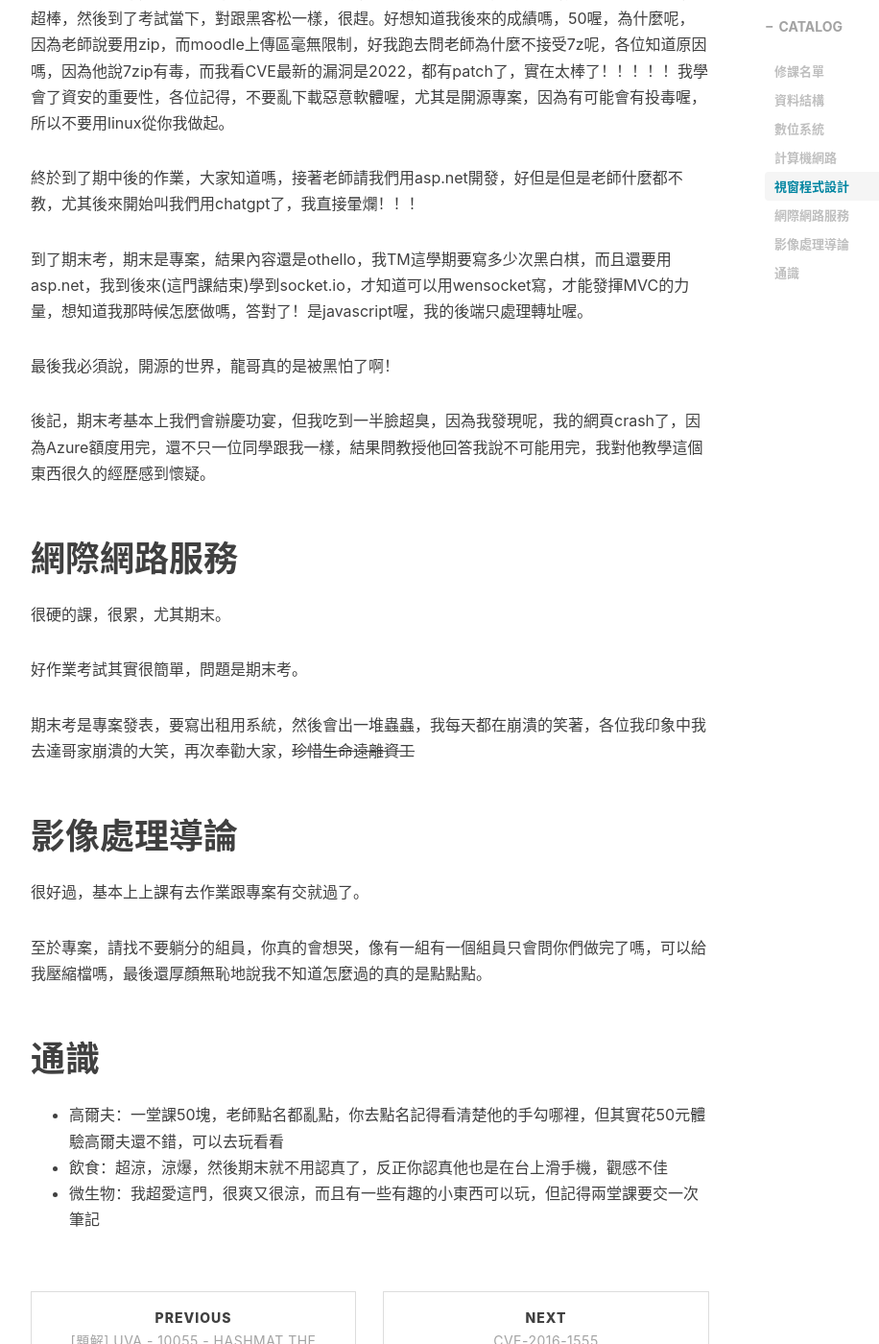
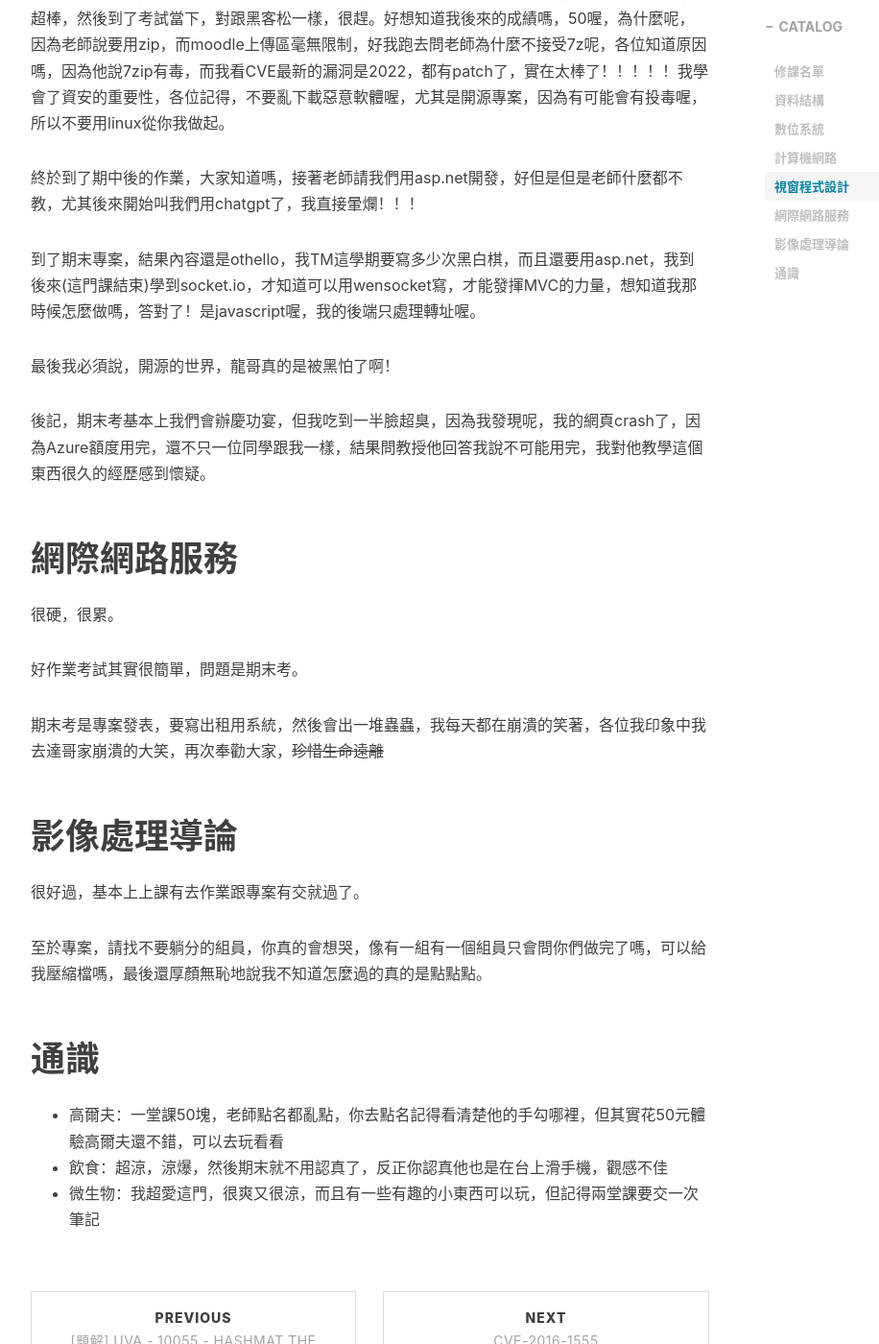
Before and after one commit to Deedeep260/deedeep260.github.io, a Jekyll site: the page built from _posts/course/2024-02-13-course.md, in a window 1280 px wide and 1400 px high, scrolled down 2131 px. Shown: the whole window at 96% size, without its empty margins (233-1149 px from the left). Built offline with Jekyll 4.4.1, drawn with Linux system fonts in a browser that asks for light colours; nearby versions of some CDN libraries; comment, search, counter and statistics services are not loaded.

Commit message:
Update 2024-02-13-course.md

```diff
--- a/_posts/course/2024-02-13-course.md
+++ b/_posts/course/2024-02-13-course.md
@@ -57,18 +57,18 @@ POP = ?
 
 終於到了期中後的作業，大家知道嗎，接著老師請我們用asp.net開發，好但是但是老師什麼都不教，尤其後來開始叫我們用chatgpt了，我直接暈爛！！！
 
-到了期末考，期末是專案，結果內容還是othello，我TM這學期要寫多少次黑白棋，而且還要用asp.net，我到後來(這門課結束)學到socket.io，才知道可以用wensocket寫，才能發揮MVC的力量，想知道我那時候怎麼做嗎，答對了！是javascript喔，我的後端只處理轉址喔。
+到了期末專案，結果內容還是othello，我TM這學期要寫多少次黑白棋，而且還要用asp.net，我到後來(這門課結束)學到socket.io，才知道可以用wensocket寫，才能發揮MVC的力量，想知道我那時候怎麼做嗎，答對了！是javascript喔，我的後端只處理轉址喔。
 
 最後我必須說，開源的世界，龍哥真的是被黑怕了啊！
 
 後記，期末考基本上我們會辦慶功宴，但我吃到一半臉超臭，因為我發現呢，我的網頁crash了，因為Azure額度用完，還不只一位同學跟我一樣，結果問教授他回答我說不可能用完，我對他教學這個東西很久的經歷感到懷疑。
 
 # 網際網路服務
-很硬的課，很累，尤其期末。
+很硬，很累。
 
 好作業考試其實很簡單，問題是期末考。
 
-期末考是專案發表，要寫出租用系統，然後會出一堆蟲蟲，我每天都在崩潰的笑著，各位我印象中我去達哥家崩潰的大笑，再次奉勸大家，~~珍惜生命遠離資工~~
+期末考是專案發表，要寫出租用系統，然後會出一堆蟲蟲，我每天都在崩潰的笑著，各位我印象中我去達哥家崩潰的大笑，再次奉勸大家，~~珍惜生命遠離~~
 
 # 影像處理導論
 很好過，基本上上課有去作業跟專案有交就過了。
```
Also changed, not shown: other parts of _posts/course/2024-02-13-course.md (+1 -1 lines).
